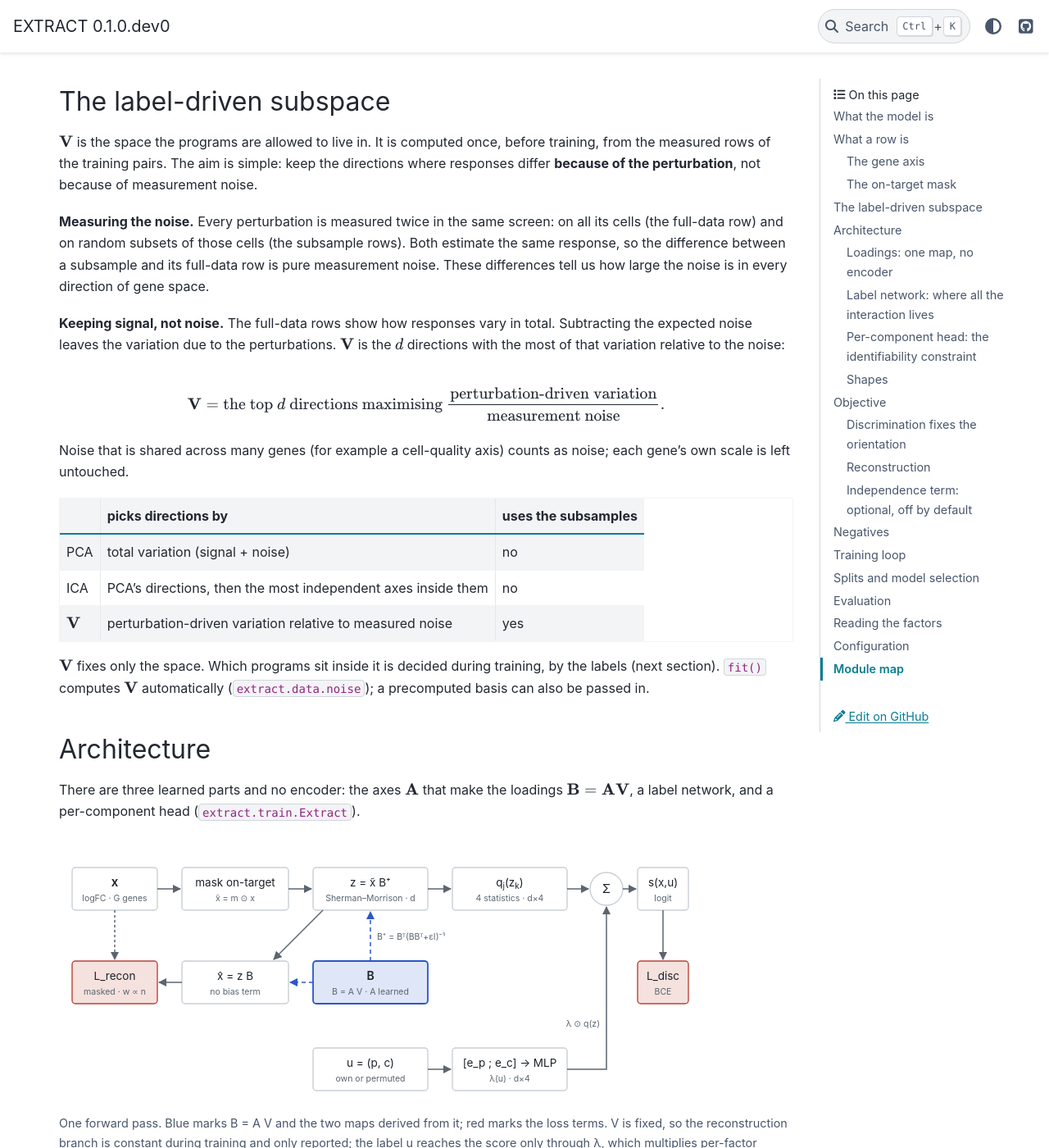
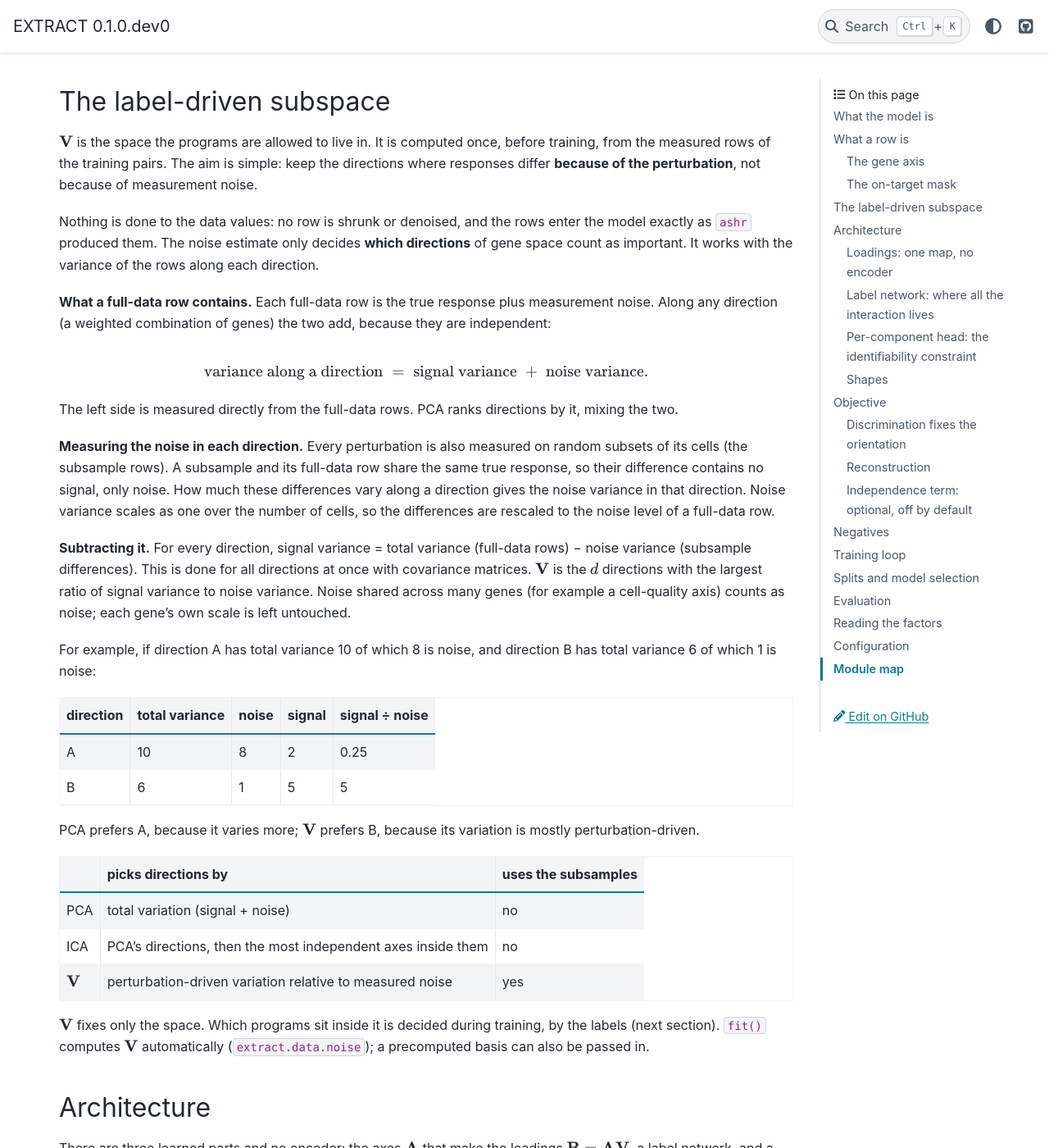
Before and after one commit to EraslanBas/EXTRACT, a Sphinx documentation site: the page built from docs/source/index.md, in a window 1280 px wide and 1400 px high, scrolled down 2111 px. Shown: the whole window at 82% size. Built offline with Sphinx 7.4.7 and the PyData theme 0.15.4, drawn with Linux system fonts in a browser that asks for light colours.

Commit message:
Docs: explain how measurement noise is removed when choosing V
No data values are changed; signal variance per direction = total variance of
the full-data rows minus the noise variance measured from subsample
differences, with a worked example of why V and PCA rank directions differently.

Co-Authored-By: Claude Opus 5.5 <noreply@anthropic.com>

```diff
--- a/docs/source/index.md
+++ b/docs/source/index.md
@@ -117,24 +117,47 @@ once, before training, from the measured rows of the training pairs. The aim is
 simple: keep the directions where responses differ **because of the
 perturbation**, not because of measurement noise.
 
-**Measuring the noise.** Every perturbation is measured twice in the same
-screen: on all its cells (the full-data row) and on random subsets of those
-cells (the subsample rows). Both estimate the same response, so the difference
-between a subsample and its full-data row is pure measurement noise. These
-differences tell us how large the noise is in every direction of gene space.
+Nothing is done to the data values: no row is shrunk or denoised, and the
+rows enter the model exactly as `ashr` produced them. The noise estimate only
+decides **which directions** of gene space count as important. It works with
+the variance of the rows along each direction.
 
-**Keeping signal, not noise.** The full-data rows show how responses vary in
-total. Subtracting the expected noise leaves the variation due to the
-perturbations. $\mathbf V$ is the $d$ directions with the most of that variation
-relative to the noise:
+**What a full-data row contains.** Each full-data row is the true response plus
+measurement noise. Along any direction (a weighted combination of genes) the
+two add, because they are independent:
 
 $$
-\mathbf V = \text{the top } d \text{ directions maximising }
-\frac{\text{perturbation-driven variation}}{\text{measurement noise}} .
+\text{variance along a direction} \;=\; \text{signal variance} \;+\; \text{noise variance}.
 $$
 
-Noise that is shared across many genes (for example a cell-quality axis) counts
-as noise; each gene's own scale is left untouched.
+The left side is measured directly from the full-data rows. PCA ranks
+directions by it, mixing the two.
+
+**Measuring the noise in each direction.** Every perturbation is also measured
+on random subsets of its cells (the subsample rows). A subsample and its
+full-data row share the same true response, so their difference contains no
+signal, only noise. How much these differences vary along a direction gives the
+noise variance in that direction. Noise variance scales as one over the number
+of cells, so the differences are rescaled to the noise level of a full-data
+row.
+
+**Subtracting it.** For every direction,
+signal variance = total variance (full-data rows) − noise variance (subsample
+differences). This is done for all directions at once with covariance
+matrices. $\mathbf V$ is the $d$ directions with the largest ratio of signal
+variance to noise variance. Noise shared across many genes (for example a
+cell-quality axis) counts as noise; each gene's own scale is left untouched.
+
+For example, if direction A has total variance 10 of which 8 is noise, and
+direction B has total variance 6 of which 1 is noise:
+
+| direction | total variance | noise | signal | signal ÷ noise |
+|---|---|---|---|---|
+| A | 10 | 8 | 2 | 0.25 |
+| B | 6 | 1 | 5 | 5 |
+
+PCA prefers A, because it varies more; $\mathbf V$ prefers B, because its
+variation is mostly perturbation-driven.
 
 | | picks directions by | uses the subsamples |
 |---|---|---|
```
